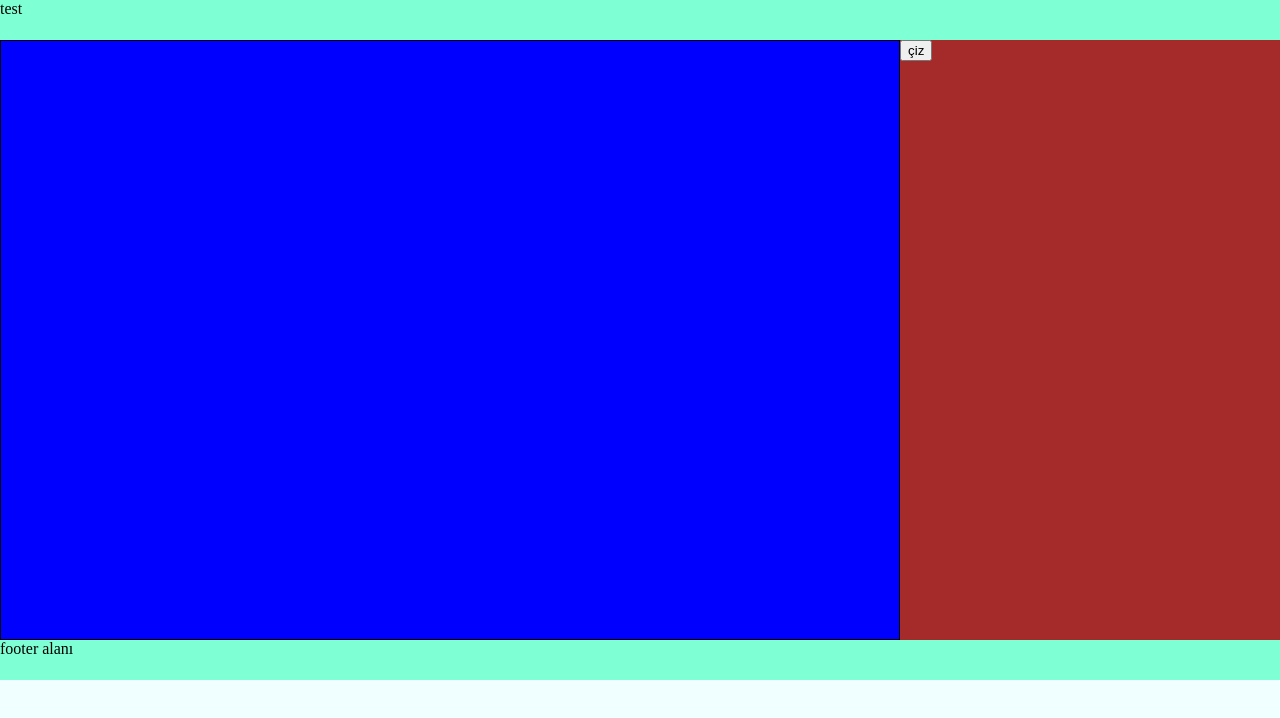
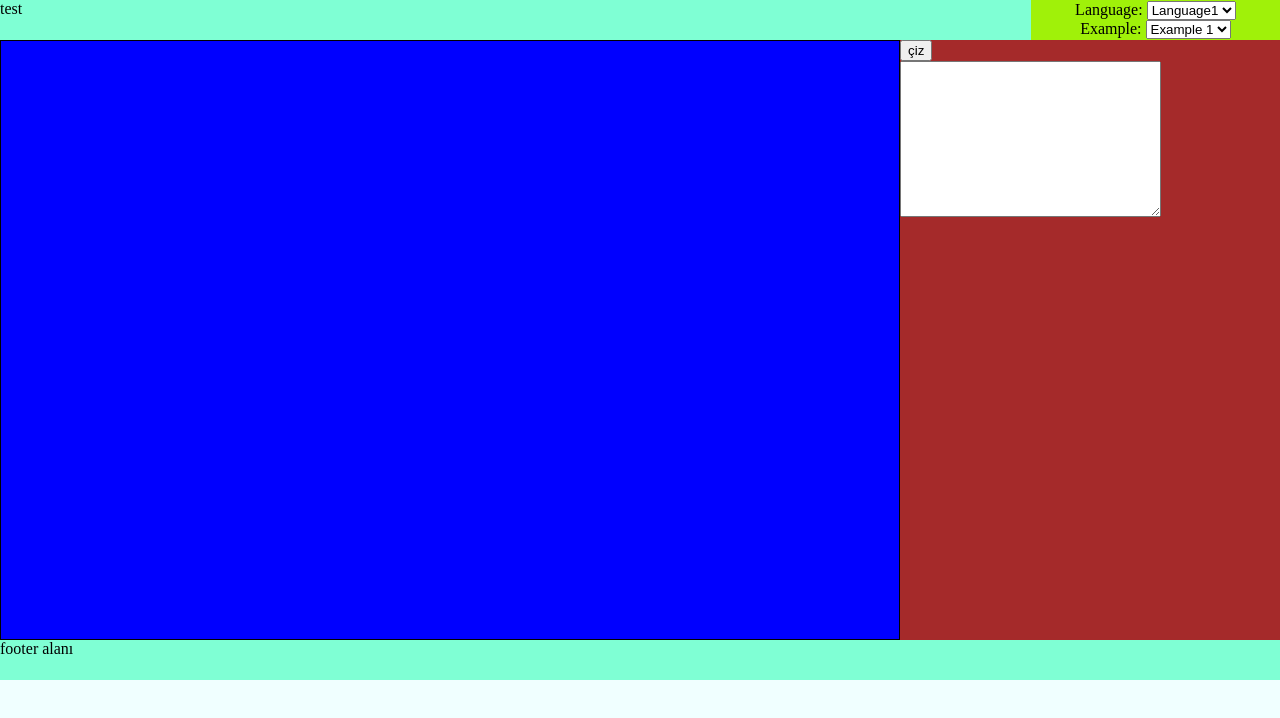
Before and after one commit to yakupc55/n-harezmi-noral-network-programing-language, a plain HTML site: page index.html in a window 1280 px wide. Drawn offline with Linux system fonts and the light colour scheme.

Commit message:
new css and html disagn

```diff
--- a/index.html
+++ b/index.html
@@ -8,9 +8,24 @@
     <title>Noral Network Programing language</title>
 </head>
 <body>
-    <div class="nav">
-        test
+
+    <div class="nav-all">
+        <div class="nav">
+            test
+        </div>
+        <div  class="nav-settings">
+            Language:
+            <select name="language" id="language">
+                <option value="language1">Language1</option>
+            </select>
+            <br />
+            Example:
+            <select name="example" id="example">
+                <option value="example1">Example 1</option>
+            </select>
+        </div>
     </div>
+
     <div class="container">
         <div class="network">
             <canvas id="myCanvas" width="898" height="598" style="border:1px solid #000000;">
@@ -18,6 +33,8 @@
         </div>
         <div class="system">
             <button onclick="ciz()">çiz</button>
+            <br/>
+            <textarea name="codes" id="codes" cols="30" rows="10"></textarea>
         </div>
     </div>
     <div class="footer">
--- a/style.css
+++ b/style.css
@@ -4,9 +4,23 @@ body{
     max-width: 1366px;
     margin: auto;
 }
+.nav-all{
+    display:flex;
+}
 .nav{
     background-color: aquamarine;
     height: 40px;
+    width: 1100px;
+}
+.nav-settings{
+    background-color: rgb(160, 241, 9);
+    width: 266px;
+    height: 40px;
+
+    text-align: center;
+    justify-content:center;
+    place-items: center;
+    align-content:center;
 }
 .container{
     background-color:cornflowerblue;
```
